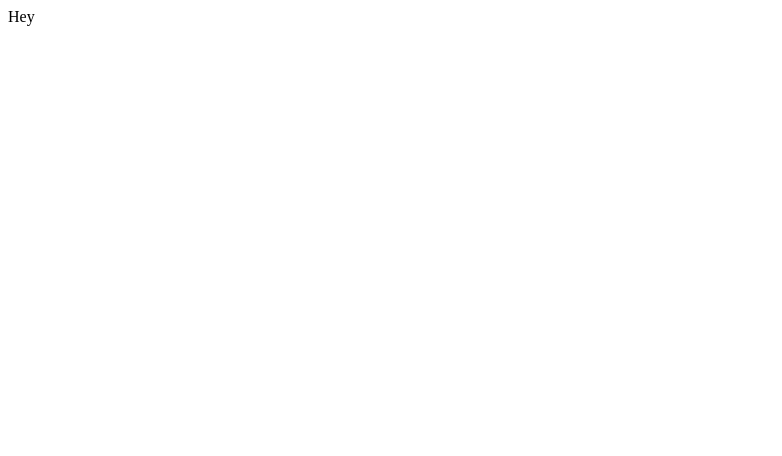
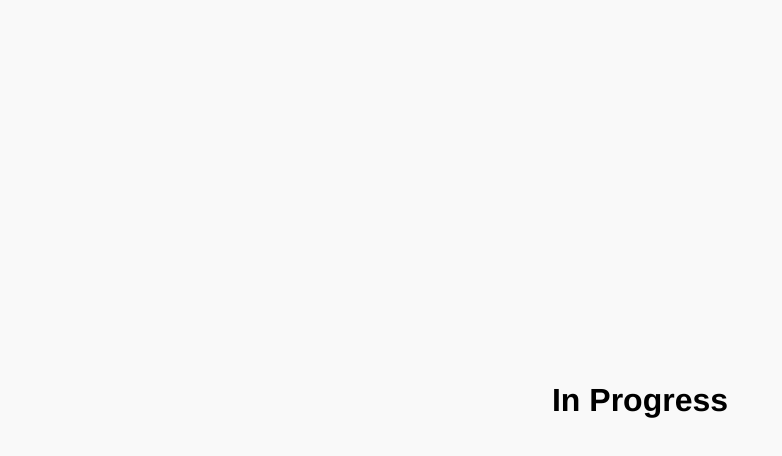
Before and after one commit to oliversong/dotcom, a plain HTML site: page index.html in a window 1280 px wide. Shown: the whole page, without its empty margins (0-782 px from the left). Drawn offline with Linux system fonts and the light colour scheme.

Commit message:
placeholder to ship to box

```diff
--- a/index.html
+++ b/index.html
@@ -1,8 +1,9 @@
 <html>
   <head>
     <title>Oliver Song</title>
+    <link rel="stylesheet" href="styles.css">
   </head>
   <body>
-    Hey
+    <h1 class="InProgress">In Progress</h1>
   </body>
 </html>
--- /dev/null
+++ b/styles.css
@@ -0,0 +1,12 @@
+body {
+  background-color: #F9F9F9;
+  font-family: Helvetica;
+  font-size: 16px;
+  display: flex;
+}
+.InProgress {
+  display: flex;
+  flex: 1;
+  justify-content: center;
+  align-items: center;
+}
```
